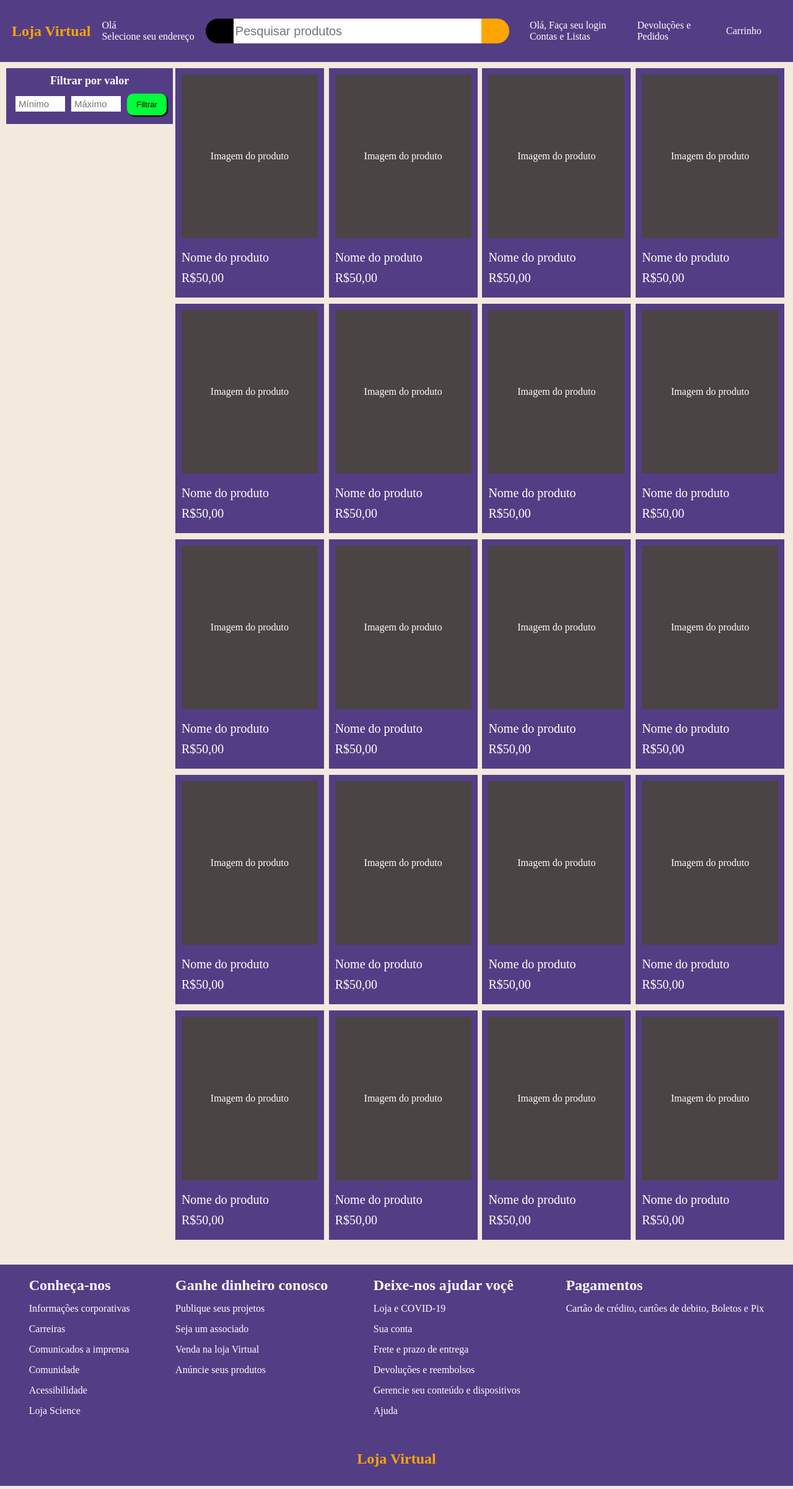
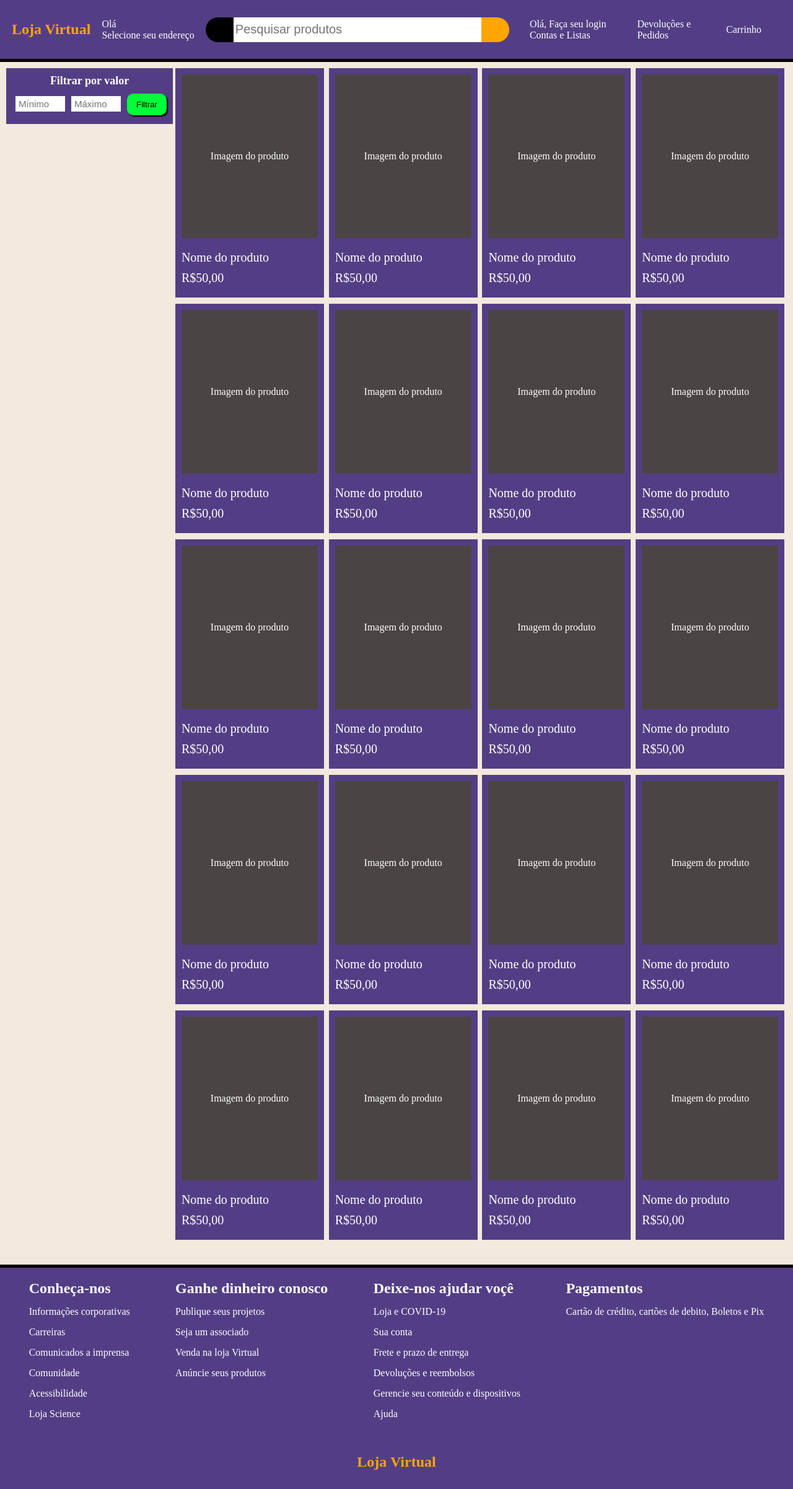
Before and after one commit to RamonBosi/Projetos-React, a React (Create React App) app in the folder projetos/: page / in a window 1280 px wide. Shown: the whole page at 62% size. Built offline with nearby package versions, Linux system fonts and the light colour scheme.

Commit message:
Putting borders

```diff
--- a/projetos/src/components/Footer/styles.js
+++ b/projetos/src/components/Footer/styles.js
@@ -6,6 +6,7 @@ export const Footer = styled.footer`
     margin: 30px 0 0 0;
     display: flex;
     flex-direction: column;
+    border-top: 5px solid black;
 
     > div > h2{
         text-align: center;
--- a/projetos/src/components/Menu/styles.js
+++ b/projetos/src/components/Menu/styles.js
@@ -7,6 +7,7 @@ export const Menu = styled.header`
     background-color: #533E85;
     height: 100px;
     padding: 15px;
+    border-bottom: 5px solid black;
 `
 
 export const Mark = styled.div`
```
